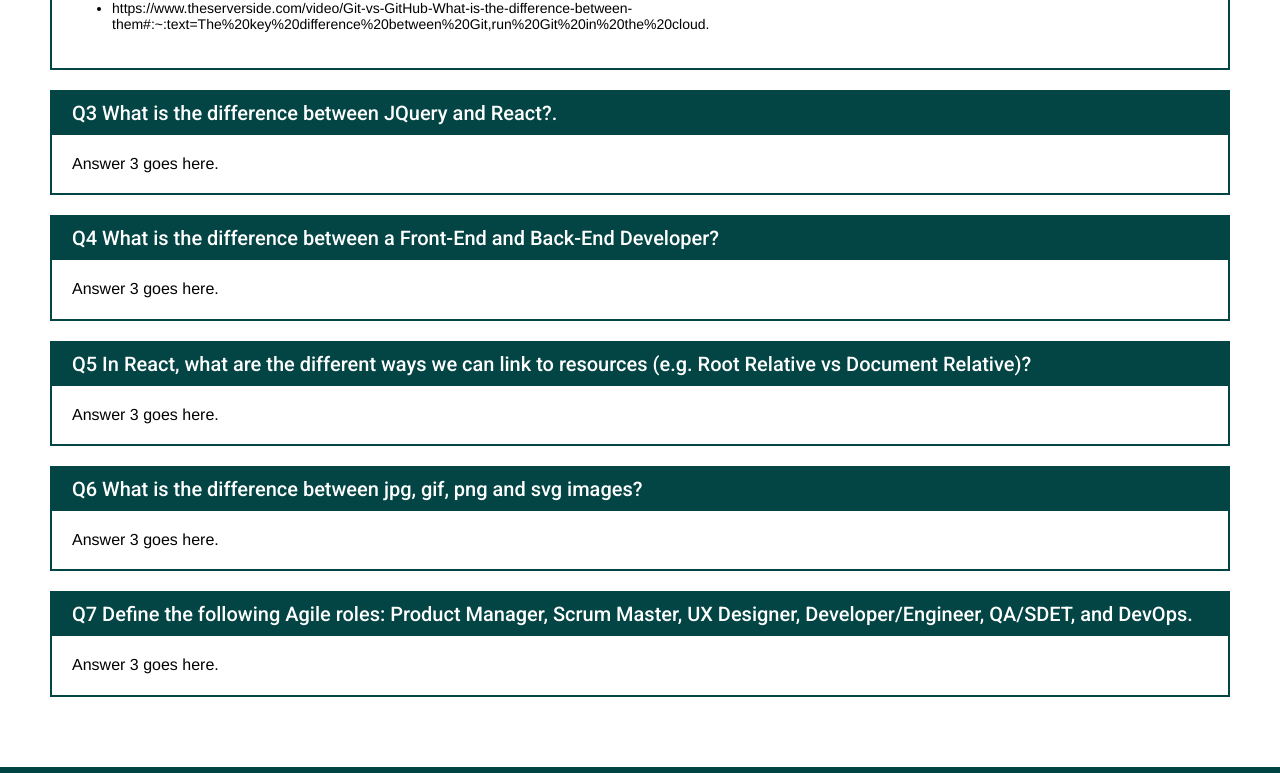
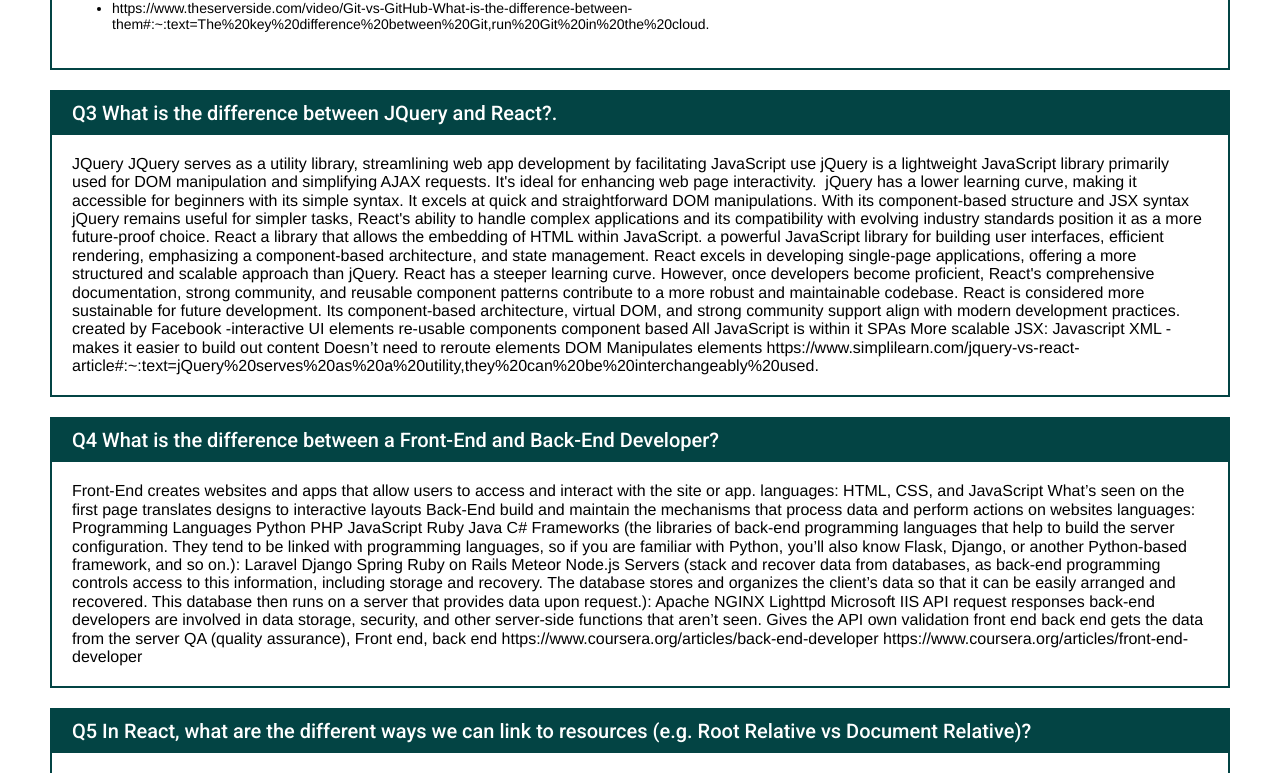
Before and after one commit to kaykat2000/uclax-web1-Thumann-Kaylee-2024, a React (Vite) app: page /#/course-work in a window 1280 px wide. Shown: the part 2527-3300 px from the top of the page. Built offline with nearby package versions, Linux system fonts and the light colour scheme.

Commit message:
All Essays (Unbulleted/unformatted)

```diff
--- a/src/Pages/CourseWork/Essays/Essays.jsx
+++ b/src/Pages/CourseWork/Essays/Essays.jsx
@@ -213,21 +213,88 @@ const Essays = () => {
                     "Q3 What is the difference between JQuery and React?."
                 }
             >
-                Answer 3 goes here.
+                JQuery JQuery serves as a utility library, streamlining web app
+                development by facilitating JavaScript use jQuery is a
+                lightweight JavaScript library primarily used for DOM
+                manipulation and simplifying AJAX requests. It's ideal for
+                enhancing web page interactivity.  jQuery has a lower learning
+                curve, making it accessible for beginners with its simple
+                syntax. It excels at quick and straightforward DOM
+                manipulations. With its component-based structure and JSX syntax
+                 jQuery remains useful for simpler tasks, React's ability to
+                handle complex applications and its compatibility with evolving
+                industry standards position it as a more future-proof choice.
+                React a library that allows the embedding of HTML within
+                JavaScript. a powerful JavaScript library for building user
+                interfaces, efficient rendering, emphasizing a component-based
+                architecture, and state management. React excels in developing
+                single-page applications, offering a more structured and
+                scalable approach than jQuery. React has a steeper learning
+                curve. However, once developers become proficient, React's
+                comprehensive documentation, strong community, and reusable
+                component patterns contribute to a more robust and maintainable
+                codebase. React is considered more sustainable for future
+                development. Its component-based architecture, virtual DOM, and
+                strong community support align with modern development
+                practices. created by Facebook -interactive UI elements
+                re-usable components component based All JavaScript is within it
+                SPAs More scalable JSX: Javascript XML - makes it easier to
+                build out content Doesn’t need to reroute elements DOM
+                Manipulates elements
+                https://www.simplilearn.com/jquery-vs-react-article#:~:text=jQuery%20serves%20as%20a%20utility,they%20can%20be%20interchangeably%20used.
             </SingleEssay>
             <SingleEssay
                 question={
                     "Q4 What is the difference between a Front-End and Back-End Developer?"
                 }
             >
-                Answer 3 goes here.
+                Front-End creates websites and apps that allow users to access
+                and interact with the site or app. languages: HTML, CSS, and
+                JavaScript What’s seen on the first page translates designs to
+                interactive layouts Back-End build and maintain the mechanisms
+                that process data and perform actions on websites languages:
+                Programming Languages Python PHP JavaScript Ruby Java C#
+                Frameworks (the libraries of back-end programming languages that
+                help to build the server configuration. They tend to be linked
+                with programming languages, so if you are familiar with Python,
+                you’ll also know Flask, Django, or another Python-based
+                framework, and so on.): Laravel Django Spring Ruby on Rails
+                Meteor Node.js Servers (stack and recover data from databases,
+                as back-end programming controls access to this information,
+                including storage and recovery. The database stores and
+                organizes the client’s data so that it can be easily arranged
+                and recovered. This database then runs on a server that provides
+                data upon request.): Apache NGINX Lighttpd Microsoft IIS API
+                request responses back-end developers are involved in data
+                storage, security, and other server-side functions that aren’t
+                seen. Gives the API own validation front end back end gets the
+                data from the server QA (quality assurance), Front end, back end
+                https://www.coursera.org/articles/back-end-developer
+                https://www.coursera.org/articles/front-end-developer
             </SingleEssay>
             <SingleEssay
                 question={
                     "Q5 In React, what are the different ways we can link to resources (e.g. Root Relative vs Document Relative)?"
                 }
             >
-                Answer 3 goes here.
+                Absolute Hyperlinks complete addresses that contain all the
+                elements of a URL always start with http:// followed by domain
+                used when linking to pages outside of the current site that have
+                a different domain name. Relative hyperlinks addresses that are
+                relative to the current domain or location ../Folder
+                2/page.html, where the ../ tells the browser you want to go out
+                of the current folder and into a new one easily update them if
+                you choose to move files around move the files around outside of
+                the Expression Web program they break more complex import paths
+                flexibility & portability . in front Root-relative hyperlink
+                subset of relative hyperlinks all the links are assumed to start
+                from the root folder (domain name) of the site browser applies
+                only the domain to the beginning of this link Because they refer
+                to the root of the site rather than the current location of the
+                page they are placed in, they work regardless of where the file
+                is placed as long as they remain under the right domain. easier
+                to copy from file to file @ in front
+                https://mor10.com/html-basics-hyperlink-syntax-absolute-relative-and-root-relative/
             </SingleEssay>
             <SingleEssay
                 question={
```
